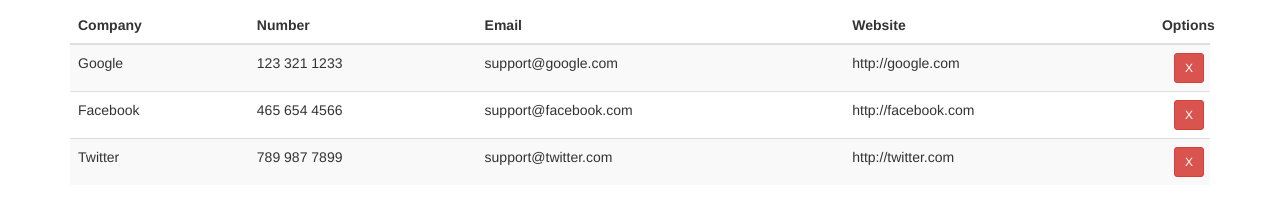
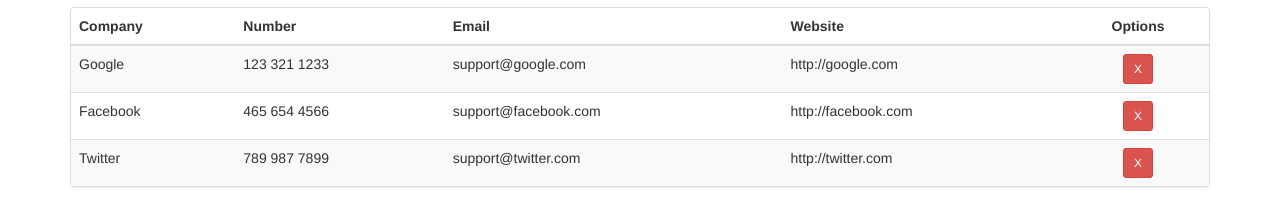
Before and after one commit to craigvantonder/angular-jquery-phonebook, a plain HTML site: page index.html in a window 1280 px wide. Shown: the part 195-418 px from the top of the page. Drawn offline with nearby package versions, Linux system fonts and the light colour scheme.

Commit message:
Updated options column for better centering

```diff
--- a/assets/css/app.css
+++ b/assets/css/app.css
@@ -1,21 +1,12 @@
 /* Adding padding here to account for the nav bar being 50px in height */
 body {
   padding-top: 50px;
+}
+/* Remove string interpolation flashes */
+[ng\:cloak], [ng-cloak], [data-ng-cloak], [x-ng-cloak], .ng-cloak, .x-ng-cloak {
+display: none !important;
 }
 /* Add space between the search filter and add button and the nav bar */
 #contactsContainer {
   padding-top: 40px;
 }
-/* An attempt to make the options column a bit neater */
-#optionsHeading,
-.optionsRow {
-  max-width: 25px;
-}
-/* An attempt to center the remove button in the row */
-.removeContactButton {
-  margin-left: 12px;
-}
-/* Remove string interpolation flashes */
-[ng\:cloak], [ng-cloak], [data-ng-cloak], [x-ng-cloak], .ng-cloak, .x-ng-cloak {
-display: none !important;
-}
--- a/index.html
+++ b/index.html
@@ -56,6 +56,8 @@
 
         <h2>View Contacts</h2>
 
+        <div class="panel panel-default">
+
           <table class="table table-striped">
             <thead>
               <tr>
@@ -63,7 +65,7 @@
                 <th>Number</th>
                 <th>Email</th>
                 <th>Website</th>
-              <th id="optionsHeading">Options</th>
+                <th class="text-center">Options</th>
               </tr>
             </thead>
             <tbody>
@@ -73,7 +75,7 @@
                 <td>{{ contact.number }}</td>
                 <td>{{ contact.email }}</td>
                 <td>{{ contact.website }}</td>
-              <td  class="optionsRow">
+                <td class="text-center">
                   <button class="btn btn-sm btn-danger removeContactButton" ng-click="promptRemove(contact)">X</button>
                 </td>
               </tr>
@@ -87,6 +89,8 @@
               </tr>
             </tbody>
           </table>
+
+        </div>
 
       </div><!-- /.col-sm-12 -->
 
```
Lines whose indentation alone changed are shown as unchanged.
